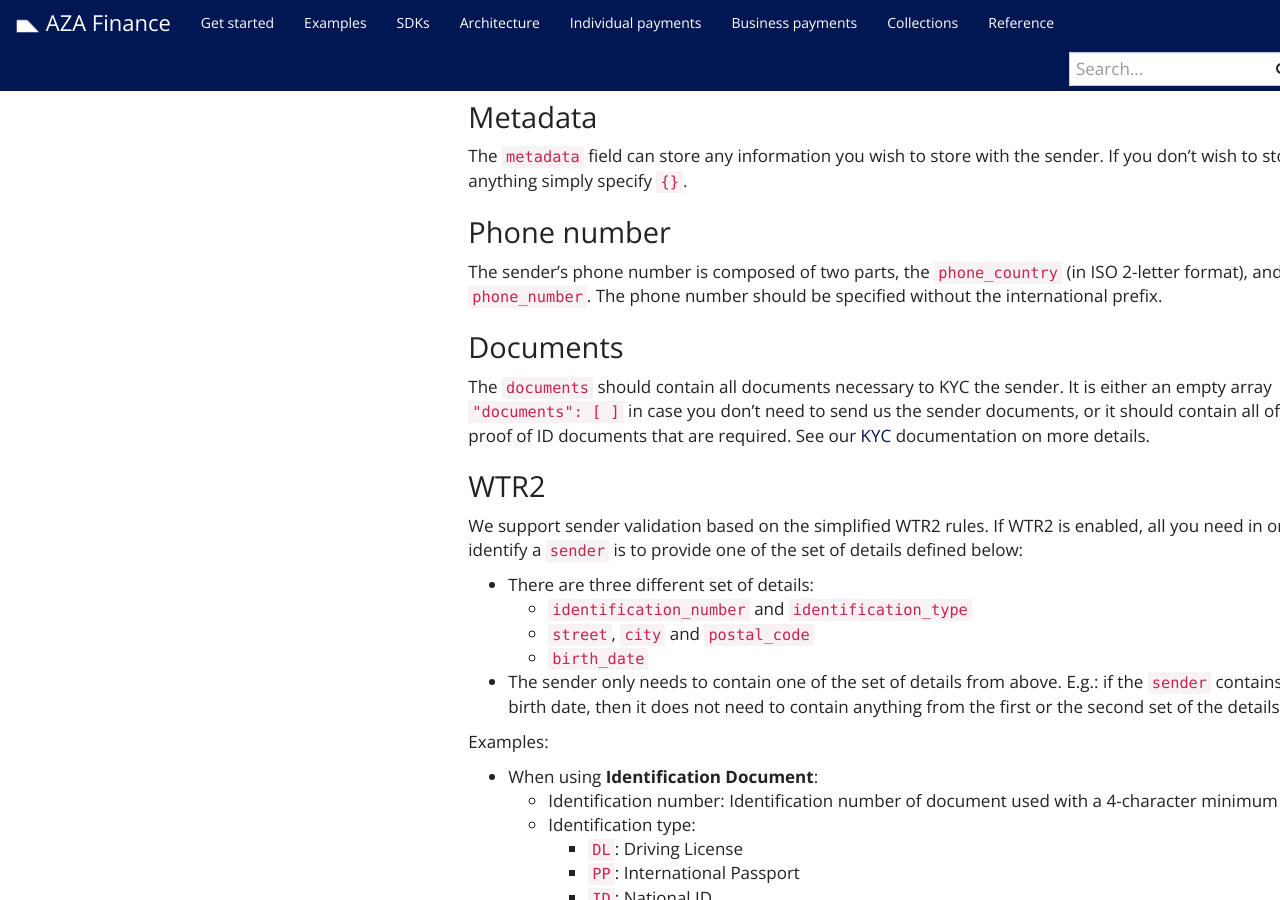
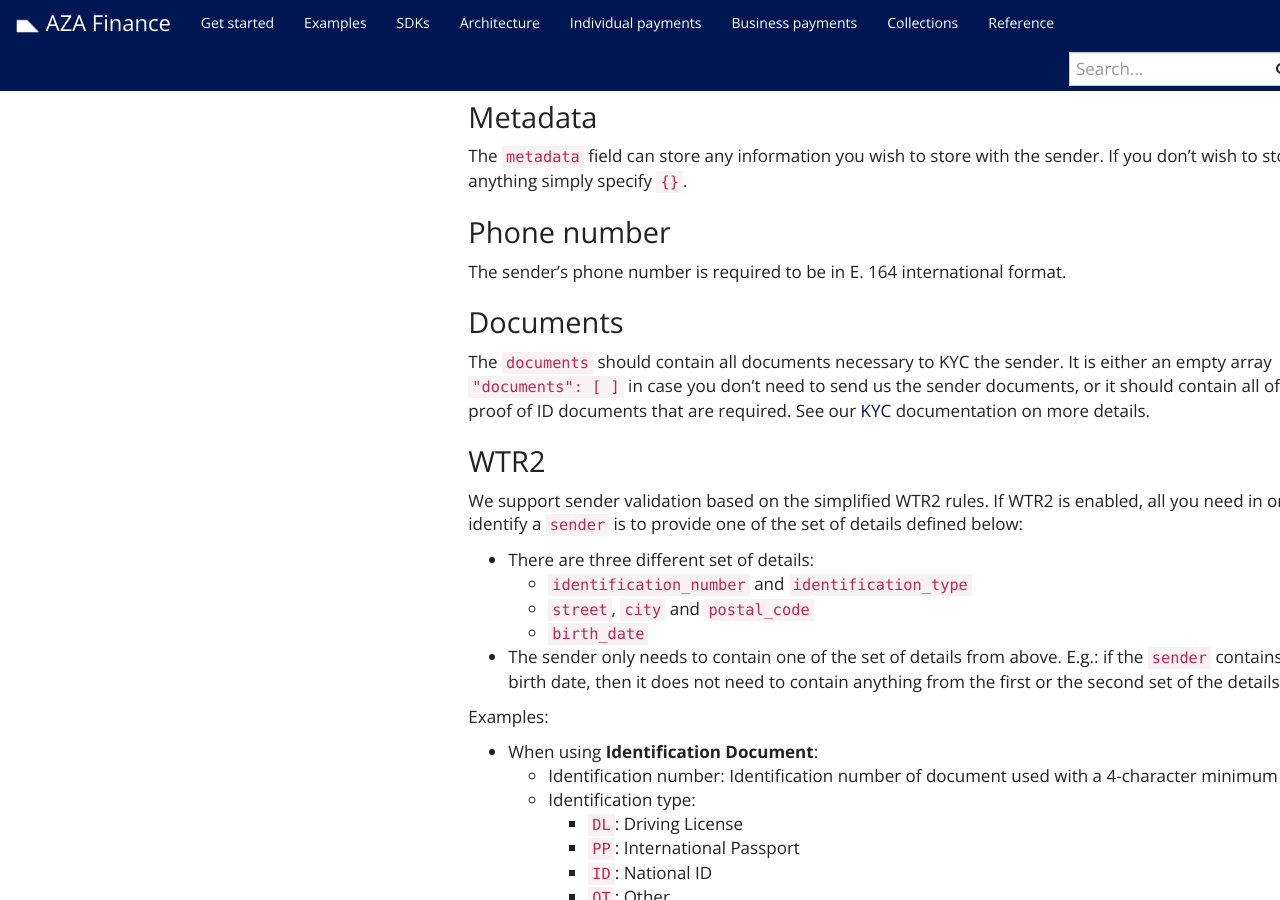
Before and after one commit to transferzero/api-documentation, a Jekyll site: the page built from _docs/transaction-flow.md, in a window 1280 px wide and 900 px high, scrolled down 5954 px. Built offline with Jekyll 4.4.1, drawn with Linux system fonts in a browser that asks for light colours; nearby versions of some CDN libraries; comment, search, counter and statistics services are not loaded; some of the changed text lies outside the part shown.

Commit message:
remove phone_country from examples

```diff
--- a/_docs/transaction-flow.md
+++ b/_docs/transaction-flow.md
@@ -73,7 +73,6 @@
     "sender": {
       "first_name": "Jane",
       "last_name": "Doe",
-      "phone_country": "US",
       "phone_number": "+15555551234", // E.164 international format
       "country": "US",
       "city": "New York",
@@ -115,7 +114,6 @@
 CREATE_START sender Sender
 SET LIT first_name "Jane"
 SET LIT last_name "Doe"
-SET LIT phone_country "US"
 SET LIT phone_number "+15555551234" // E.164 international format
 SET LIT country "US"
 SET LIT city "New York"
@@ -167,7 +165,6 @@
     "sender": {
       "first_name": "Jane",
       "last_name": "Doe",
-      "phone_country": "US",
       "phone_number": "+15555551234", // E.164 international format
       "country": "US",
       "city": "New York",
@@ -340,7 +337,6 @@
 const sender = new TransferZeroSdk.Sender();
 sender.first_name = "Jane";
 sender.last_name = "Doe";
-sender.phone_country = "US";
 sender.phone_number = "+15555551234"; // E.164 international format
 sender.country = "US";
 sender.city = "New York";
@@ -426,7 +422,6 @@
 sender = TransferZero::Sender.new
 sender.first_name = "Jane"
 sender.last_name = "Doe"
-sender.phone_country = "US"
 sender.phone_number = "+15555551234" # E.164 international format
 sender.country = "US"
 sender.city = "New York"
@@ -482,7 +477,6 @@
     "first_name": "Jane",
     "last_name": "Doe",
 
-    "phone_country": "US",
     "phone_number": "+15555551234", // E.164 international format
 
     "country": "US",
@@ -511,7 +505,6 @@
 SET LIT first_name "Jane"
 SET LIT last_name "Doe"
 
-SET LIT phone_country "US"
 SET LIT phone_number "+15555551234" // E.164 international format
 
 SET LIT country "US"
@@ -543,7 +536,6 @@
     "first_name": "Jane",
     "last_name": "Doe",
 
-    "phone_country": "US",
     "phone_number": "+15555551234", // E.164 international format
 
     "country": "US",
@@ -661,7 +653,6 @@
 sender.first_name = "Jane";
 sender.last_name = "Doe";
 
-sender.phone_country = "US";
 sender.phone_number = "+15555551234"; // E.164 international format
 
 sender.country = "US";
@@ -719,7 +710,6 @@
 sender.first_name = "Jane"
 sender.last_name = "Doe"
 
-sender.phone_country = "US"
 sender.phone_number = "+15555551234" # E.164 international format
 
 sender.country = "US"
@@ -785,7 +775,7 @@
 
 ### Phone number
 
-The sender's phone number is composed of two parts, the `phone_country` (in ISO 2-letter format), and the `phone_number`. The phone number should be specified without the international prefix.
+The sender's phone number is required to be in E. 164 international format.
 
 ### Documents
 
@@ -998,7 +988,6 @@
       "street": "fake street",
       "postal_code": "fak3 one",
       "city": "London",
-      "phone_country": "UG",
       "phone_number": "+256752403639", // E.164 international format
       "email": "example@home.org",
       "ip": "127.0.0.1",
```
Also changed, not shown: _docs/authentication.md (+0 -1 lines), _docs/business-payments.md (+0 -5 lines), _docs/example-collections.md (+0 -5 lines), _docs/example-payments.md (+0 -5 lines).
